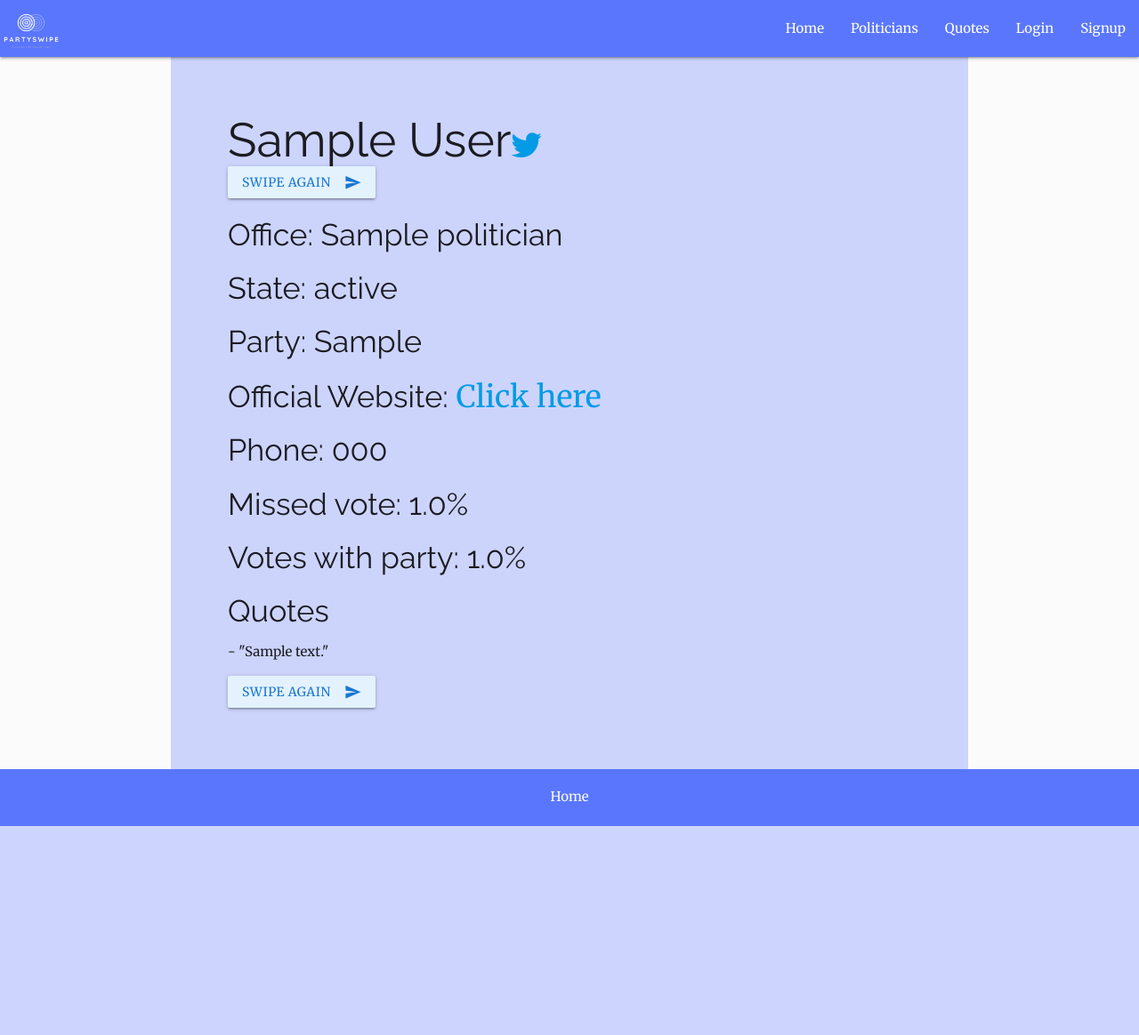
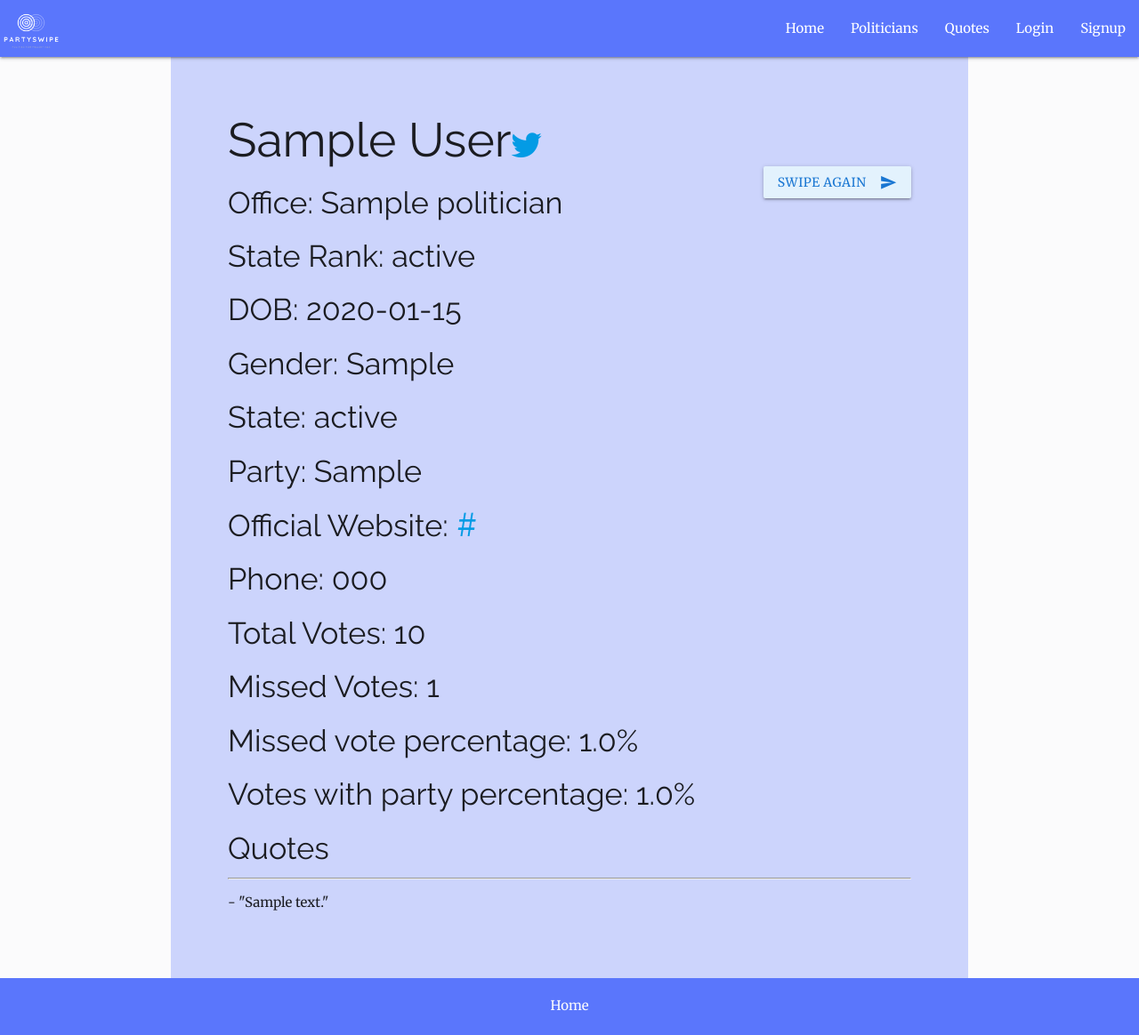
Before and after one commit to nikotsafos/poli-match, a Django app: page /politicians/1 in a window 1280 px wide. Shown: the whole page at 89% size. Before the commit the page ends 929 px from the top, so only its background shows below. Run offline with Django 3.2, Linux system fonts and the light colour scheme; tables that the repository leaves empty hold one stand-in row (values such as "Sample post"); parts of the project's set-up code (start-up, migrations or seed data) failed here and were passed over; some libraries are stand-ins or nearby versions.

Commit message:
Styling Politician page

```diff
--- a/poli_match/poli_match_app/static/style.css
+++ b/poli_match/poli_match_app/static/style.css
@@ -136,3 +136,7 @@ label, input, ::placeholder {
 .twitter-logo {
 	display: inline;
 }
+
+.swipeagainbtn {
+	text-align: center;
+}
--- a/poli_match/poli_match_app/templates/poli_match/politician_detail.html
+++ b/poli_match/poli_match_app/templates/poli_match/politician_detail.html
@@ -6,21 +6,26 @@
 <h2 class="twitter-logo">{{ politician.first_name }} {{ politician.last_name }}</h2><h4 class="twitter-logo"><a href="http://twitter.com/{{ politician.twitter_account }}" target="_blank" class="twitter-logo"><i class="fab fa-twitter"></i></a></h4>
 <br>
 
-	<a href="{% url 'quote_detail' pk=rand %}" class="waves-effect waves-light btn #e3f2fd blue lighten-5 blue-text text-darken-2">Swipe Again<i class="material-icons right">send</i></a>
+	<a href="{% url 'quote_detail' pk=rand %}" class="waves-effect waves-light btn #e3f2fd blue lighten-5 blue-text text-darken-2 right">Swipe Again<i class="material-icons right">send</i></a>
 	<h4>Office: {{ politician.title }}</h4>
+	<h4>State Rank: {{ politician.state_rank }}</h4>
+	<h4>DOB: {{ politician.date_of_birth }}</h4>
+	<h4>Gender: {{ politician.gender }}</h4>
 	<h4>State: {{ politician.state }}</h4>
 	<h4>Party: {{ politician.party }}</h4>
-	<h4>Official Website: <a href="{{ politician.url }}" target="_blank">Click here</a></h4>
+	<h4>Official Website: <a href="{{ politician.url }}" target="_blank">{{ politician.url }}</a></h4>
 	<h4>Phone: {{ politician.phone }}</h4>
-	<h4>Missed vote: {{ politician.missed_votes_pct }}%</h4>
-	<h4>Votes with party: {{ politician.votes_with_party_pct }}%</h4>
+	<h4>Total Votes: {{ politician.total_votes }}</h4>
+	<h4>Missed Votes: {{ politician.missed_votes }}</h4>
+	<h4>Missed vote percentage: {{ politician.missed_votes_pct }}%</h4>
+	<h4>Votes with party percentage: {{ politician.votes_with_party_pct }}%</h4>
 	<h4>Quotes</h4>
+	<hr>
 	<ul>
 		{% for quote in politician.quotes.all %}
 			<li>- "{{ quote.content }}"</li>
 		{% endfor %}
 	</ul>
-	<a href="{% url 'quote_detail' pk=rand %}" id='pol-btn' class="waves-effect waves-light btn #e3f2fd blue lighten-5 blue-text text-darken-2">Swipe Again<i class="material-icons right">send</i></a>
 	</div>
 {% if user.is_staff %}
 	<div class="container columns">
--- a/poli_match/poli_match_app/templates/poli_match/politicians.html
+++ b/poli_match/poli_match_app/templates/poli_match/politicians.html
@@ -7,7 +7,7 @@
 	<!-- for each politician in politicians print this -->
 	{% for politician in politicians %}
 		<li>
-			<a href="{% url 'politician_detail' pk=politician.pk %}">{{ politician.first_name }} {{ politician.last_name }}</a>
+			<h3><a href="{% url 'politician_detail' pk=politician.pk %}">{{ politician.first_name }} {{ politician.last_name }}</a> {{ politician.state }}</h3>
 		</li>
 	{% endfor %}
 </ul>
```
